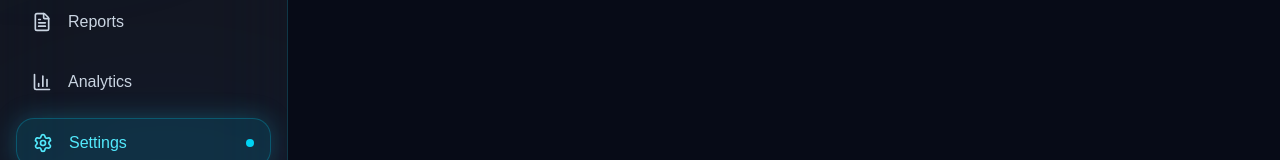
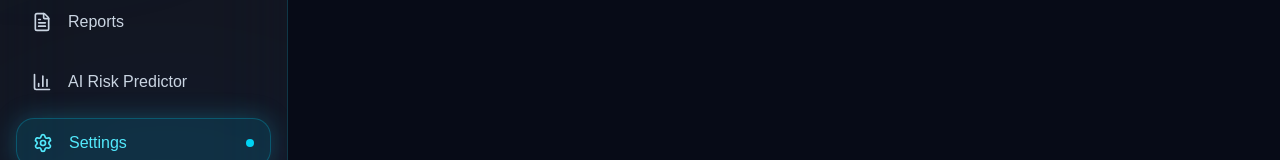
Before and after one commit to Teju0210/Police-AI-Backend1, a React (Vite) app in the folder frontend/: page /settings in a window 1280 px wide. Shown: the part 357-517 px from the top of the page. Built offline with nearby package versions, Linux system fonts and the light colour scheme; sample sign-in values are in the browser's storage.

Commit message:
Renamed Analytics sidebar tab to AI Risk Predictor

```diff
--- a/frontend/src/components/layout/Sidebar.jsx
+++ b/frontend/src/components/layout/Sidebar.jsx
@@ -39,7 +39,7 @@ const menuItems = [
     path: "/reports",
   },
   {
-    name: "Analytics",
+    name: "AI Risk Predictor",
     icon: BarChart3,
     path: "/analytics",
   },
```
